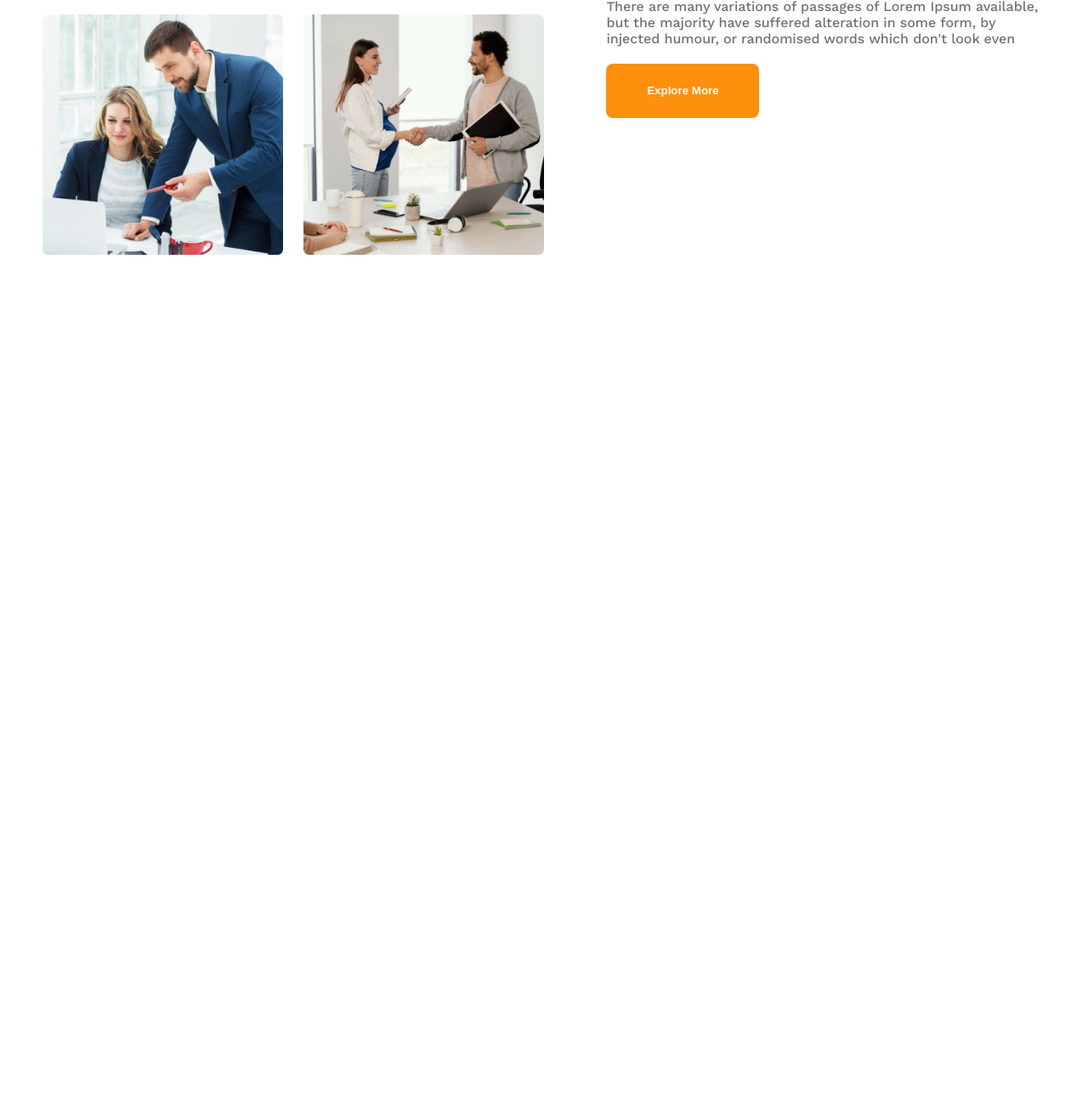
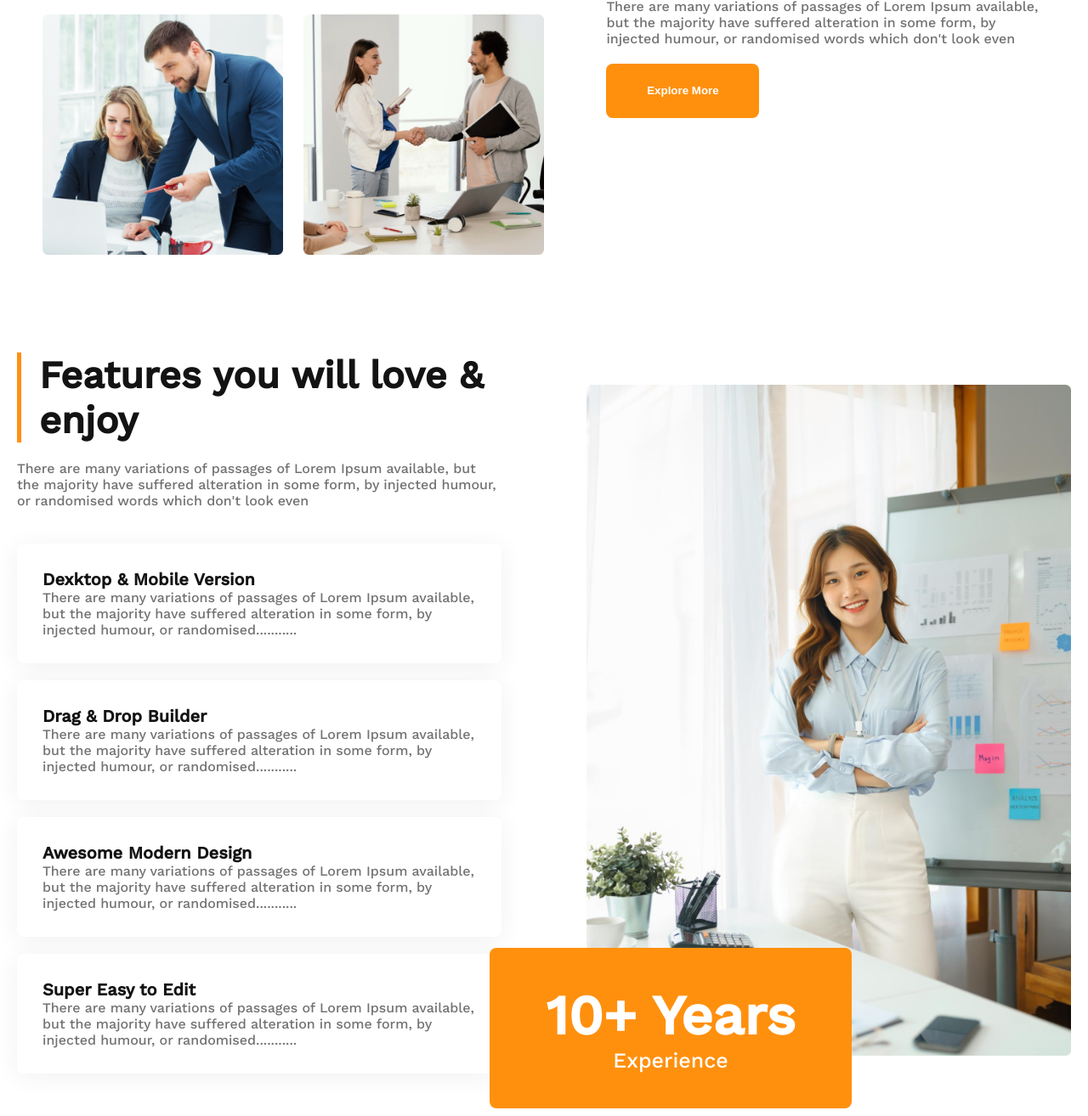
Before and after one commit to Shahadat-Git/g3-architects-assignment, a plain HTML site: page index.html in a window 1280 px wide. Shown: the part 1516-2830 px from the top of the page at 85% size. Before the commit the page ends 1901 px from the top, so only its background shows below. Drawn offline with nearby package versions, Linux system fonts and the light colour scheme.

Commit message:
features section added

```diff
--- a/index.html
+++ b/index.html
@@ -41,7 +41,8 @@
                         </h1>
                     </div>
                     <div class="banner-text">
-                        <p>There are many variations of passages of Lorem Ipsum available, but the majority have suffered
+                        <p>There are many variations of passages of Lorem Ipsum available, but the majority have
+                            suffered
                             alteration in some form, by injected humour, or randomised words which don't look even</p>
                     </div>
                     <button class="banner-btn">Explore More</button>
@@ -67,7 +68,9 @@
                         <h2>Quick list <span>of Our</span> <span>Features</span></h2>
                     </div>
                     <div class="quick-list-description">
-                        <p>There are many variations of passages of Lorem Ipsum available, but the majority have suffered alteration in some form, by injected humour, or randomised words which don't look even</p>
+                        <p>There are many variations of passages of Lorem Ipsum available, but the majority have
+                            suffered alteration in some form, by injected humour, or randomised words which don't look
+                            even</p>
                     </div>
                     <div class="quick-list-button">
                         <button>Explore More</button>
@@ -75,6 +78,49 @@
                 </div>
             </div>
         </section>
+        <!-- features section -->
+        <section>
+            <div class="container exp-position">
+                <div class="features-container">
+                    <div class="features-text-area">
+                        <h2 class="features-title">Features you will love & enjoy</h2>
+                        <p class="features-description">There are many variations of passages of Lorem Ipsum available,
+                            but
+                            the majority have suffered alteration in some form, by injected humour, or randomised words
+                            which don't look even</p>
+                        <div class="features-text">
+                            <h4>Dexktop & Mobile Version</h4>
+                            <p>There are many variations of passages of Lorem Ipsum available, but the majority have
+                                suffered alteration in some form, by injected humour, or randomised...........</p>
+                        </div>
+                        <div class="features-text">
+                            <h4>Drag & Drop Builder</h4>
+                            <p>There are many variations of passages of Lorem Ipsum available, but the majority have
+                                suffered alteration in some form, by injected humour, or randomised...........</p>
+                        </div>
+                        <div class="features-text">
+                            <h4>Awesome Modern Design</h4>
+                            <p>There are many variations of passages of Lorem Ipsum available, but the majority have
+                                suffered alteration in some form, by injected humour, or randomised...........</p>
+                        </div>
+                        <div class="features-text">
+                            <h4>Super Easy to Edit</h4>
+                            <p>There are many variations of passages of Lorem Ipsum available, but the majority have
+                                suffered alteration in some form, by injected humour, or randomised...........</p>
+                        </div>
+                    </div>
+                    <div class="features-photo-area">
+                        <div class="features-photo">
+                            <img src="images/architect.png" alt="">
+                        </div>
+                    </div>
+                </div>
+                <div class="exp-box">
+                    <h2>10+ Years</h2>
+                    <p>Experience</p>
+                </div>
+            </div>
+        </section>
     </main>
 </body>
 
--- a/styles/style.css
+++ b/styles/style.css
@@ -16,7 +16,7 @@ body {
     margin: 0 auto;
 }
 
-#top-bg{
+#top-bg {
     background: rgba(255, 144, 14, 0.1);
 }
 
@@ -89,13 +89,13 @@ body {
     cursor: pointer;
 }
 
-.banner-photo-area img{
+.banner-photo-area img {
     width: 90%;
     padding: 35px 0px;
 }
 
 /* quick list section style  */
-.quick-list-container{
+.quick-list-container {
     margin-top: 85px;
     margin-bottom: 85px;
     display: flex;
@@ -105,47 +105,47 @@ body {
     padding: 0px 50px;
 }
 
-.quick-list-photo-area{
+.quick-list-photo-area {
     width: 80%;
 }
 
-.quick-photos{
+.quick-photos {
     display: grid;
     grid-template-columns: repeat(2, 1fr);
     gap: 24px;
 }
 
-.quick-photos img{
+.quick-photos img {
     width: 100%;
 }
 
-.quick-list-text-area{
+.quick-list-text-area {
     width: 70%;
 }
 
-.quick-list-title h2{
+.quick-list-title h2 {
     font-size: 45px;
     color: #727272;
 }
 
-.quick-list-title h2 :first-child{
+.quick-list-title h2 :first-child {
     color: #131313;
     font-weight: 700;
 }
 
-.quick-list-title h2 :last-child{
+.quick-list-title h2 :last-child {
     color: #FF900E;
     font-weight: 700;
 }
 
-.quick-list-description p{
+.quick-list-description p {
     font-size: 16px;
     color: #727272;
     font-weight: 400;
     padding: 20px 0px;
 }
 
-.quick-list-button button{
+.quick-list-button button {
     font: 20px;
     font-weight: 600;
     color: #FFFFFF;
@@ -157,6 +157,88 @@ body {
     cursor: pointer;
 }
 
+/* features section style  */
+.features-container {
+    display: flex;
+    justify-content: center;
+    align-items: center;
+    gap: 100px;
+    padding: 30px 20px;
+}
+
+.features-text-area {
+    width: 100%;
+}
+
+.features-title {
+    font-size: 45px;
+    font-weight: 700;
+    color: #131313;
+    border-left: 5px solid #FF900E;
+    padding-left: 21px;
+}
+
+.features-description {
+    font-size: 16px;
+    font-weight: 400;
+    color: #727272;
+    padding: 21px 0px;
+}
+
+.features-text {
+    background: #FFFFFF;
+    box-shadow: 0px 4px 30px rgba(0, 0, 0, 0.06);
+    border-radius: 8px;
+    margin: 20px auto;
+    padding: 30px;
+}
+
+.features-text h4 {
+    font-size: 20px;
+    font-weight: 600px;
+    color: #131313;
+}
+
+.features-text p {
+    font-size: 16px;
+    font-weight: 400;
+    color: #727272;
+}
+
+.features-photo-area {
+    width: 100%;
+}
+
+.features-photo img {
+    width: 100%;
+}
+
+.exp-position {
+    position: relative;
+}
+
+.exp-box {
+    background-color: #FF900E;
+    padding: 42px;
+    border-radius: 8px;
+    width: 342px;
+    position: absolute;
+    bottom: 1%;
+    left: 45%;
+}
+
+.exp-box h2 {
+    font-size: 65px;
+    font-weight: 700;
+    text-align: center;
+    color: #FFFFFF
+}
+
+.exp-box p {
+    font-size: 25px;
+    color: #FFFFFF;
+    text-align: center;
+}
 
 
 /* responsive part  */
@@ -182,11 +264,26 @@ body {
         margin-top: 0px;
     }
 
-    .quick-list-container{
+    .quick-list-container {
         margin-top: 85px;
         flex-direction: column;
         gap: 33px;
         padding: 0;
     }
 
+    .features-container {
+        flex-direction: column;
+        gap: 40px;
+    }
+
+    .features-title {
+        font-size: 35px;
+    }
+
+    .exp-box {
+        position: relative;
+        bottom: 0%;
+        left: 0%;
+        margin: 0px auto;
+    }
 }
```
